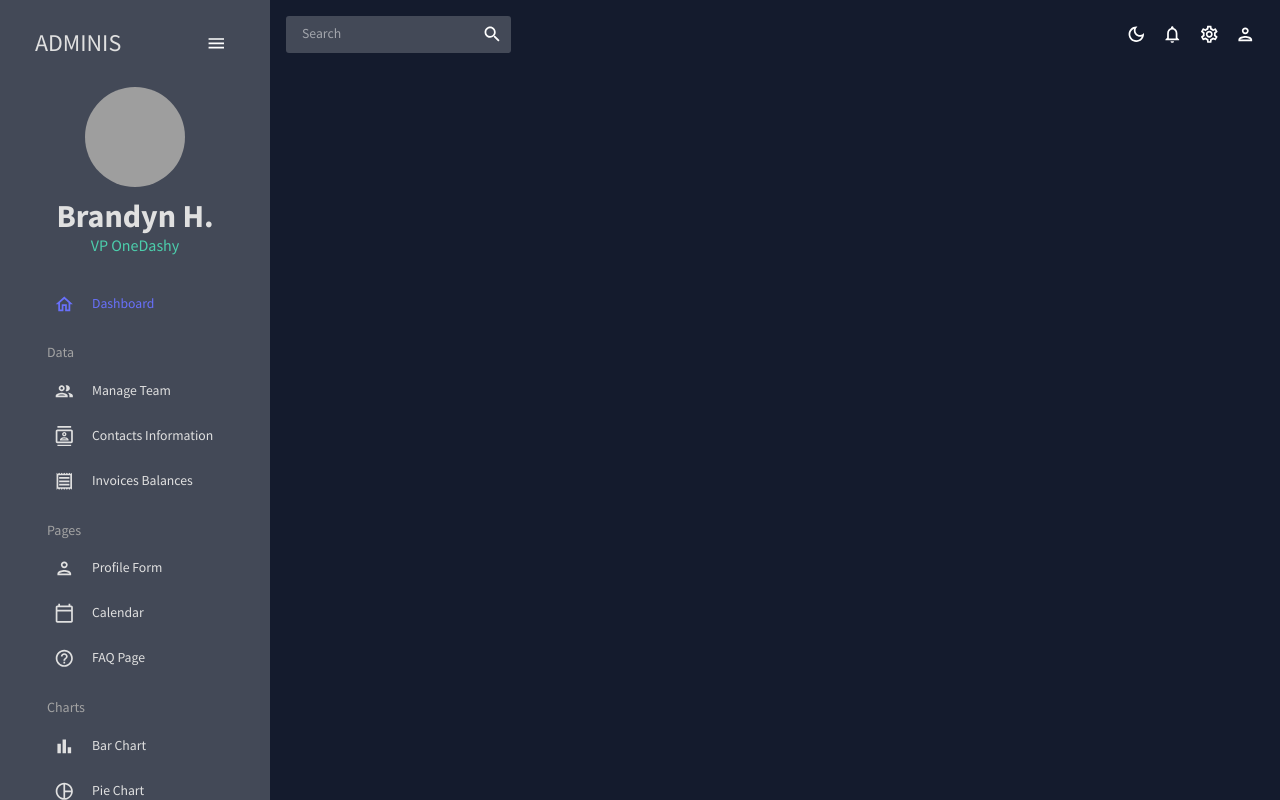
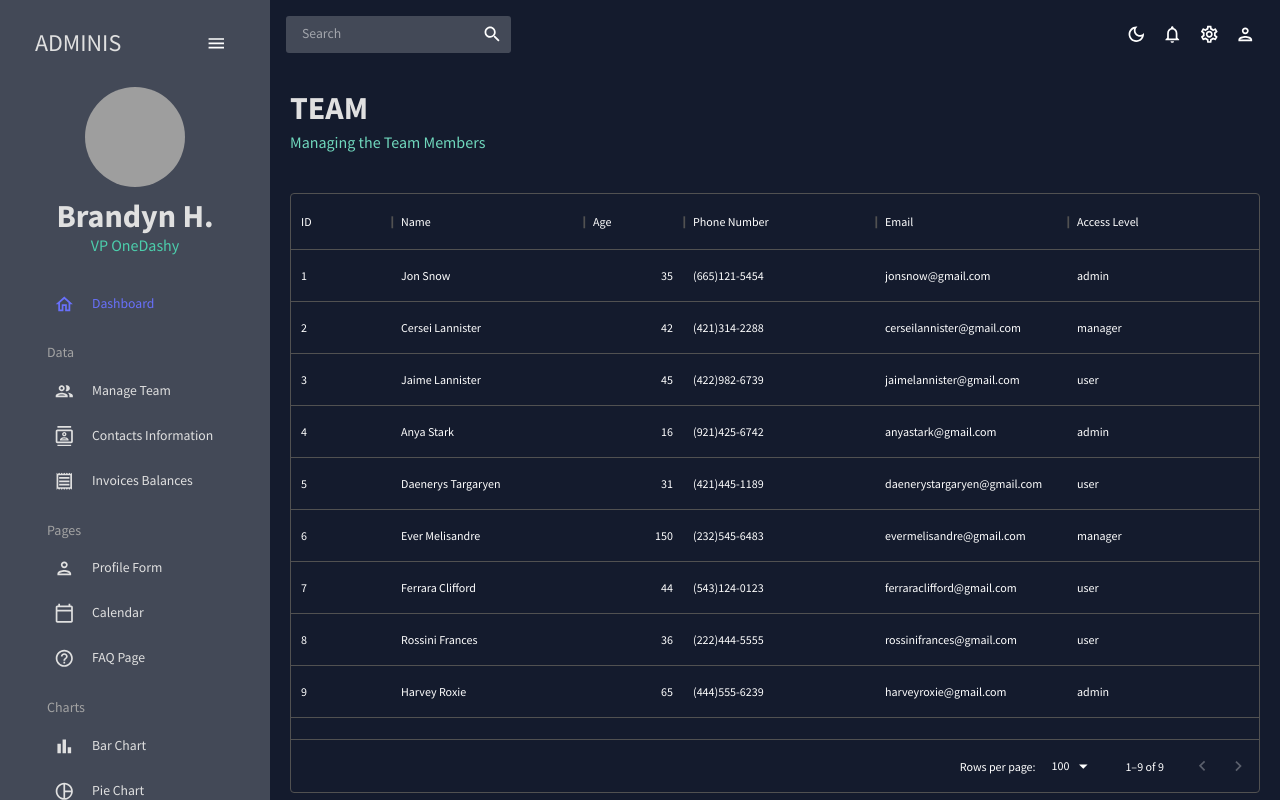
Before and after one commit to Coldest-Out/react-prodashboard, a React (Vite) app: page /team in a window 1280 px wide. Built offline with nearby package versions, Linux system fonts and the light colour scheme; grey boxes are pictures that could not be loaded.

Commit message:
creating team members with datagrid api

```diff
--- a/package.json
+++ b/package.json
@@ -19,6 +19,7 @@
     "@mui/material": "^5.11.13",
     "@mui/styled-engine": "^5.11.11",
     "@mui/styled-engine-sc": "^5.11.11",
+    "@mui/x-data-grid": "^5.17.2",
     "@nivo/bar": "^0.80.0",
     "@nivo/core": "^0.80.0",
     "@nivo/geo": "^0.80.0",
--- a/src/App.jsx
+++ b/src/App.jsx
@@ -4,7 +4,7 @@
 import Topbar from './scenes/global/Topbar';
 import Dashboard from './scenes/dashboard';
 import Sidebar from './scenes/global/Sidebar';
-// import Team from './scenes/global/team';
+import Team from './scenes/team';
 // import Invoices from './scenes/global/invoices';
 // import Contacts from './scenes/global/contacts';
 // import Bar from './scenes/global/bar';
@@ -29,7 +29,7 @@
               <Topbar />
               <Routes>
                 <Route path="/" element={<Dashboard />}/>
-                {/* <Route path="/team" element={<Team />}/> */}
+                <Route path="/team" element={<Team />}/>
                 {/* <Route path="/contacts" element={<Contacts />}/> */}
                 {/* <Route path="/invoices" element={<invoices />}/> */}
                 {/* <Route path="/form" element={<Form />}/> */}
--- /dev/null
+++ b/src/scenes/team/index.jsx
@@ -0,0 +1,60 @@
+import { Box, Typography, useTheme } from '@mui/material';
+import { DataGrid } from '@mui/x-data-grid';
+import { tokens } from '../../theme';
+import { mockDataTeam } from '../../data/mochData';
+import AdminPanelSettingsOutlined from '@mui/icons-material/AdminPanelSettingsOutlined';
+import LockOpenOutlined from '@mui/icons-material/LockOpenOutlined';
+import SecurityOutlined from '@mui/icons-material/SecurityOutlined';
+import Header from '../../components/Header';
+
+const Team = () => {
+	const theme = useTheme();
+	const colors = tokens(theme.palette.mode);
+
+	const columns = [
+		{ field: "id", headerName: "ID" },
+		{ field: "name", headerName: "Name", flex: 1, cellClassName: "name-column--cell" },
+		{ field: "age", headerName: "Age", type: "number", headerAlign: "left" },
+		{ field: "phone", headerName: "Phone Number", flex: 1 },
+		{ field: "email", headerName: "Email", flex: 1 },
+		{ field: "access", headerName: "Access Level", flex: 1, renderCall: ({ row: { access }}) => {
+			return (
+				<Box
+				width="60%"
+				m="0 auto"
+				p="5x"
+				display="flex"
+				justifyContent="center"
+				backgroundColor={
+					access === "admin" ? colors.greenAccent[600] : colors.greenAccent[700]
+				}
+				borderRadius="4x"
+				>
+					{access === "admin" && <AdminPanelSettingsOutlined />}
+					{access === "manager" && <SecurityOutlined />}
+					{access === "user" && <LockOpenOutlined />}
+
+					<Typography color={colors.grey[100]} sx={{ ml: "5px" }}>
+
+					</Typography>
+				</Box>
+			)
+		} },
+	]
+
+	return (
+		<Box m="20px">
+			<Header title="TEAM" subtitle="Managing the Team Members" />
+			<Box m="40px 0 0 0" height="75vh" sx={{
+
+			}}>
+				<DataGrid
+					rows={mockDataTeam}
+					columns={columns}
+				/>
+			</Box>
+		</Box>
+	)
+}
+
+export default Team;
```
Also changed, not shown: 1 other file (tests, documents, lock files or other folders).
